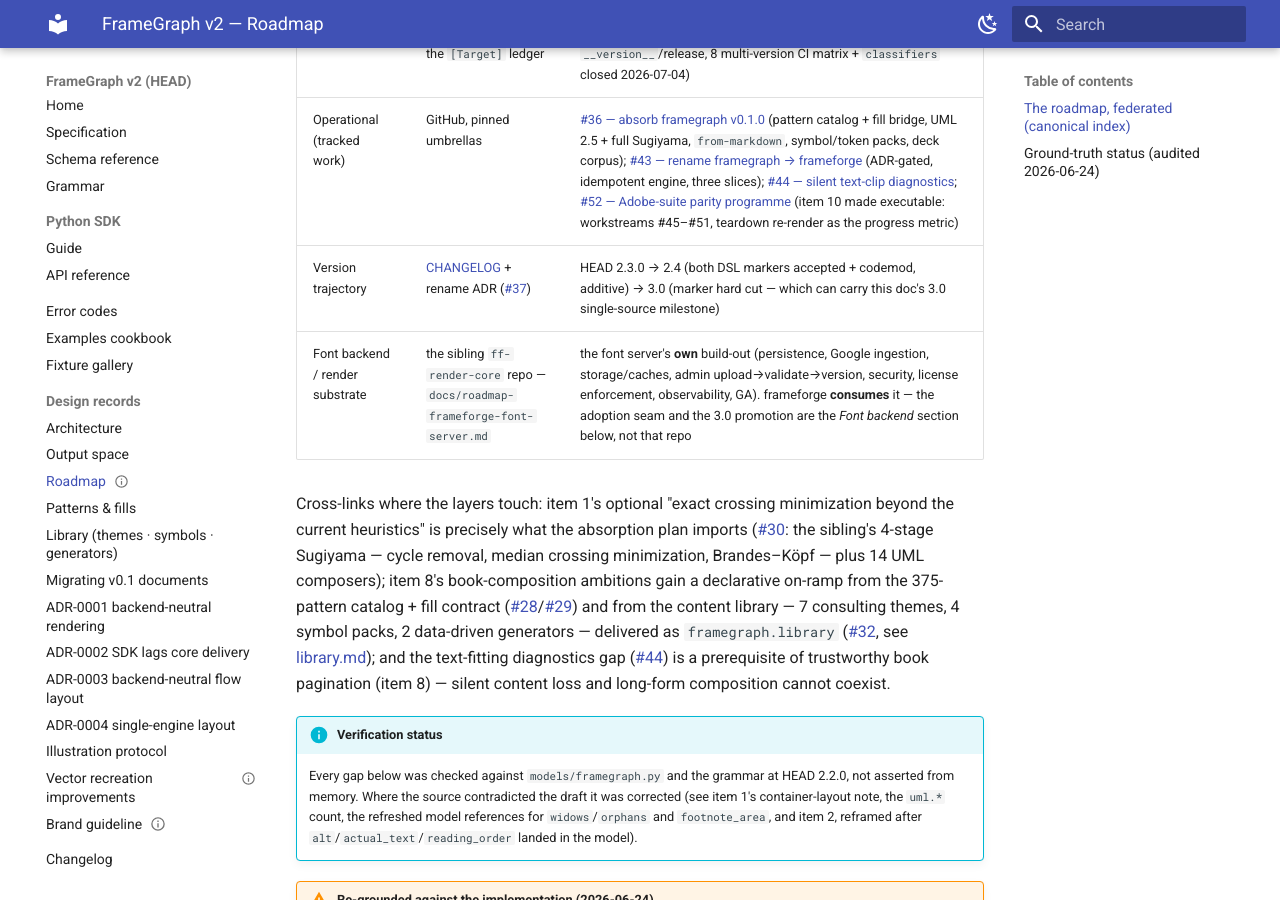
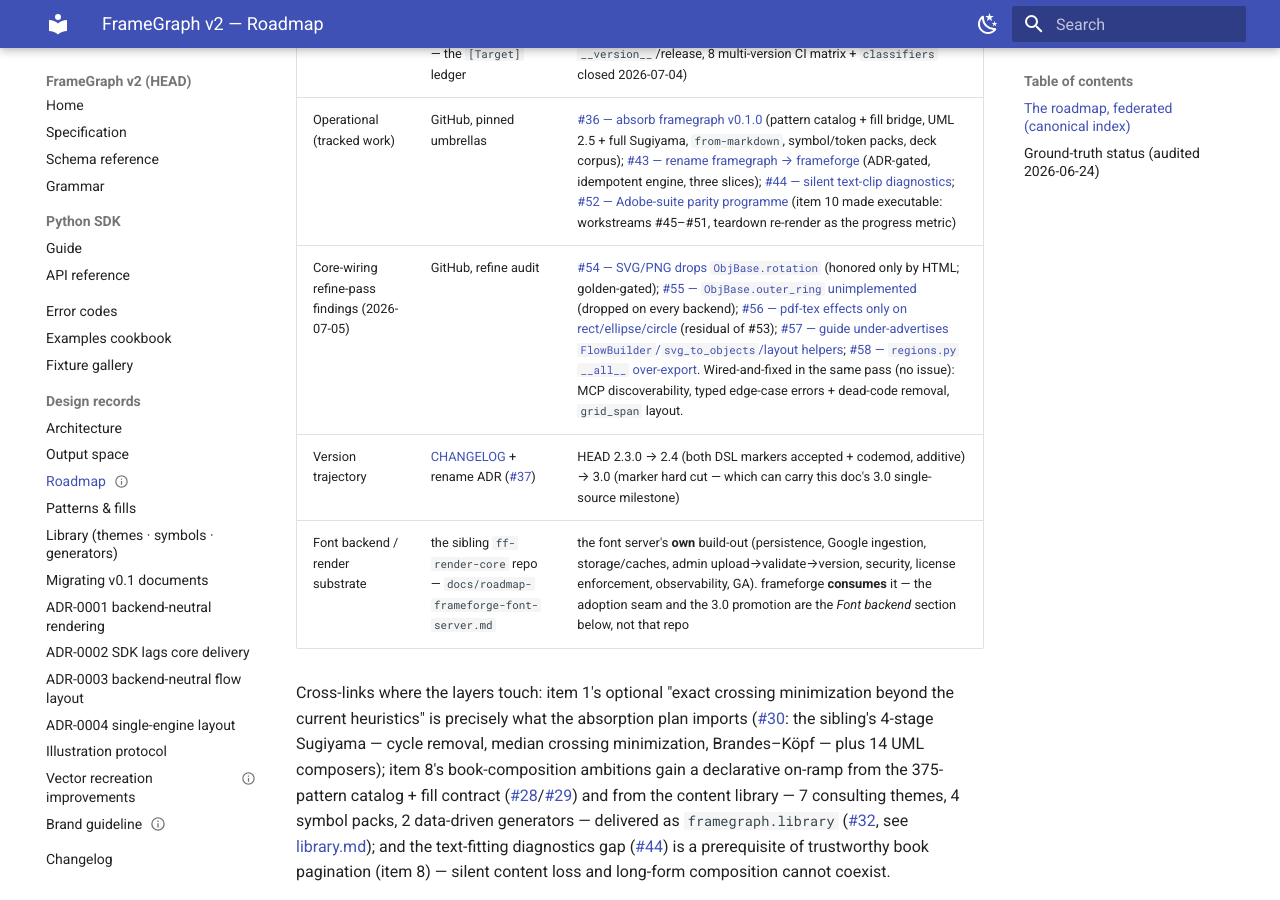
Before and after one commit to pedroanisio/frameforge, an MkDocs documentation site: the page built from docs/roadmap.md, in a window 1280 px wide and 900 px high, scrolled down 1098 px. Built offline with MkDocs 1.6.1 and Material for MkDocs 9.7.7, drawn with Linux system fonts in a browser that asks for light colours.

Commit message:
docs(roadmap): track the refine-pass findings as backlog issues (#54–#58)
The 2026-07-05 core-wiring refine pass surfaced five unresolved findings that
either move locked golden output or are scope decisions — filed as GitHub issues
and referenced from the roadmap's tracked-work table (per the "track elsewhere,
reference here" convention):

- #54 SVG/PNG drops ObjBase.rotation (honored only by HTML; golden-gated)
- #55 ObjBase.outer_ring unimplemented (dropped on every backend)
- #56 pdf-tex effects only on rect/ellipse/circle (residual of #53)
- #57 guide under-advertises FlowBuilder/svg_to_objects/layout helpers
- #58 regions.py __all__ over-export

The pass's wired-and-fixed items (MCP discoverability, typed edge-case errors +
dead-code removal, grid_span layout) landed as commits and carry no issue.

Co-Authored-By: Claude Fable 5 <noreply@anthropic.com>

```diff
--- a/docs/roadmap.md
+++ b/docs/roadmap.md
@@ -74,6 +74,7 @@ tracked elsewhere and referenced here rather than duplicated:
 | Product / format (this doc) | the phases below | auto-layout wiring, PDF/UA, BookBuilder, generative objects, the 2.x split + 3.0 single-source direction |
 | Engineering standards | [codebase-standards.md §16](codebase-standards.md) — the `[Target]` ledger | gating ruff (broaden past F811), `mypy --strict`, coverage gate, TDD trees, golden drift tolerance (rows 6 pre-commit, 7 `__version__`/release, 8 multi-version CI matrix + `classifiers` closed 2026-07-04) |
 | Operational (tracked work) | GitHub, pinned umbrellas | [#36 — absorb framegraph v0.1.0](https://github.com/pedroanisio/frameforge/issues/36) (pattern catalog + fill bridge, UML 2.5 + full Sugiyama, `from-markdown`, symbol/token packs, deck corpus); [#43 — rename framegraph → frameforge](https://github.com/pedroanisio/frameforge/issues/43) (ADR-gated, idempotent engine, three slices); [#44 — silent text-clip diagnostics](https://github.com/pedroanisio/frameforge/issues/44); [#52 — Adobe-suite parity programme](https://github.com/pedroanisio/frameforge/issues/52) (item 10 made executable: workstreams #45–#51, teardown re-render as the progress metric) |
+| Core-wiring refine-pass findings (2026-07-05) | GitHub, refine audit | [#54 — SVG/PNG drops `ObjBase.rotation`](https://github.com/pedroanisio/frameforge/issues/54) (honored only by HTML; golden-gated); [#55 — `ObjBase.outer_ring` unimplemented](https://github.com/pedroanisio/frameforge/issues/55) (dropped on every backend); [#56 — pdf-tex effects only on rect/ellipse/circle](https://github.com/pedroanisio/frameforge/issues/56) (residual of #53); [#57 — guide under-advertises `FlowBuilder`/`svg_to_objects`/layout helpers](https://github.com/pedroanisio/frameforge/issues/57); [#58 — `regions.py __all__` over-export](https://github.com/pedroanisio/frameforge/issues/58). Wired-and-fixed in the same pass (no issue): MCP discoverability, typed edge-case errors + dead-code removal, `grid_span` layout. |
 | Version trajectory | [CHANGELOG](../CHANGELOG.md) + rename ADR ([#37](https://github.com/pedroanisio/frameforge/issues/37)) | HEAD 2.3.0 → 2.4 (both DSL markers accepted + codemod, additive) → 3.0 (marker hard cut — which can carry this doc's 3.0 single-source milestone) |
 | Font backend / render substrate | the sibling `ff-render-core` repo — `docs/roadmap-frameforge-font-server.md` | the font server's **own** build-out (persistence, Google ingestion, storage/caches, admin upload→validate→version, security, license enforcement, observability, GA). frameforge **consumes** it — the adoption seam and the 3.0 promotion are the *Font backend* section below, not that repo |
 
@@ -919,7 +920,7 @@ pipeline**.
 |---|---|---|---|---|---|---|
 | **B1** | Formal viewing pipeline (world→NDC→viewport + clip stage) | T1 high | ¶43, Ch6/8 | M | — | **DELIVERED — abstraction** (2026-07-04): `sdk.geometry.window_to_viewport` + `ViewingPipeline` (output-preserving, reproduces the Scene3D fit); `test_geometry_viewport.py`; **adopted inside `Scene3D.render`** — its window→viewport fit scale now comes from `window_to_viewport` (single source of truth, output-preserving; `test_scene3d_viewport_fit.py`). Residual: none (robust clip/cull/depth are B2) |
 | **B2** | 3D pipeline correctness (clip + back-face + depth) | T1 high | Ch8–9 (¶34/36) | S–M | B1 | **DELIVERED — robust proj + clip + cull** (2026-07-04): `Mat4.try_project` (G1 crash fixed), near-plane culling (G2), `Scene3D.render(cull_backfaces=)` (G3); output-preserving; `test_scene3d_pipeline.py`; **Sutherland–Hodgman near-plane clip** now lands via opt-in `Scene3D.render(near_clip=True)` — a straddling face is split at the plane and its front kept, not culled (`test_scene3d_near_clip.py`). Residual: depth-buffer strategy (per-face painter's order only) |
-| **B3** | True 3D scene graph (nodes / instancing / hierarchy) | T2 direction | Ch8–11, ¶43–45 | L | B1, B2 | approved — ADR required first |
+| **B3** | True 3D scene graph (nodes / instancing / hierarchy) | T2 direction | Ch8–11, ¶43–45 | L→XL | B1✓, B2✓ | **UNBLOCKED — `docs/adr-0005-3d-scene-graph.md`** (2026-07-05, operator: Option B **dual model** — a document-carried `scene3d` object that renders *lowered* to deterministic 2D **or** *fully-3D* natively). Prereqs delivered; staged 5a–5e (5a model → 5b lowered → 5c determinism → 5d hierarchy/instancing → 5e fully-3D backend). First build: 5a |
 | **B4** | Fractal / procedural generator (`sdk/fractal.py`) | T2 | Ch11 (¶39) | S–M | — | **DELIVERED** (2026-07-04): `sdk.fractal` L-system + turtle + `koch_curve`/`dragon_curve`/`sierpinski_arrowhead`; `test_sdk_fractal.py` |
 | **B5** | Curved-surface patches (Bézier/B-spline) | T2 | Ch11 | M | B2 | **DELIVERED — bicubic Bézier** (2026-07-05): `manifold.{bezier_patch,bezier_patch_point}` + `{bspline_patch,bspline_patch_point}` (uniform bicubic B-spline) tessellating to Scene3D; `test_manifold_{patch,bspline}.py`. Residual: none |
 | **B6** | Shading completion (flat default + Phong/specular) | T2 | Ch10 | S | B2 | **DELIVERED** (2026-07-04): `Scene3D.render(shading="phong")` — Blinn-Phong specular over the diffuse base, opt-in; `test_scene3d_shading.py`. (`flat`==existing `lambert`) |
```
